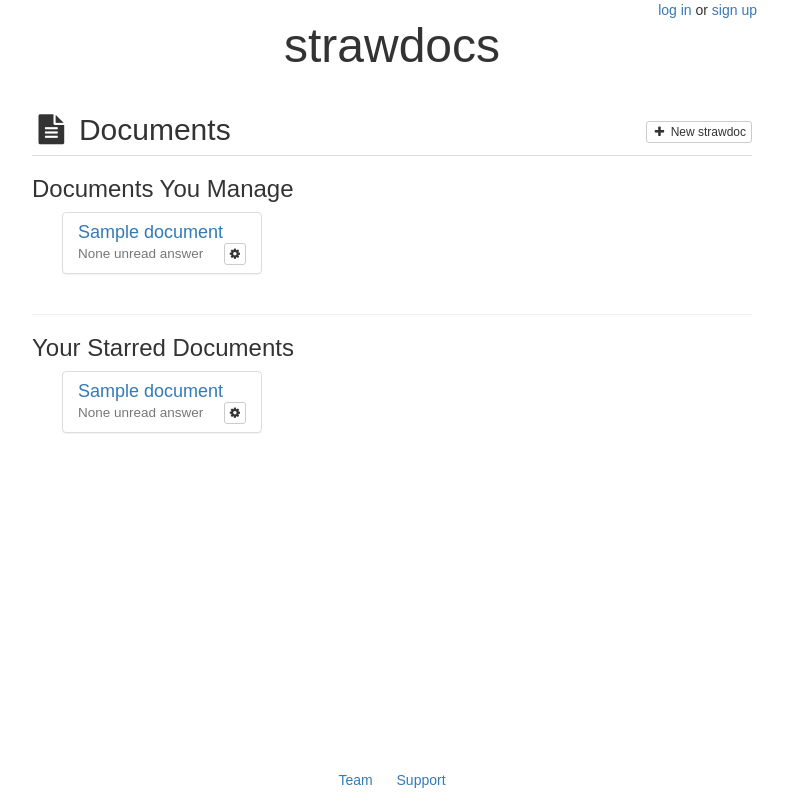
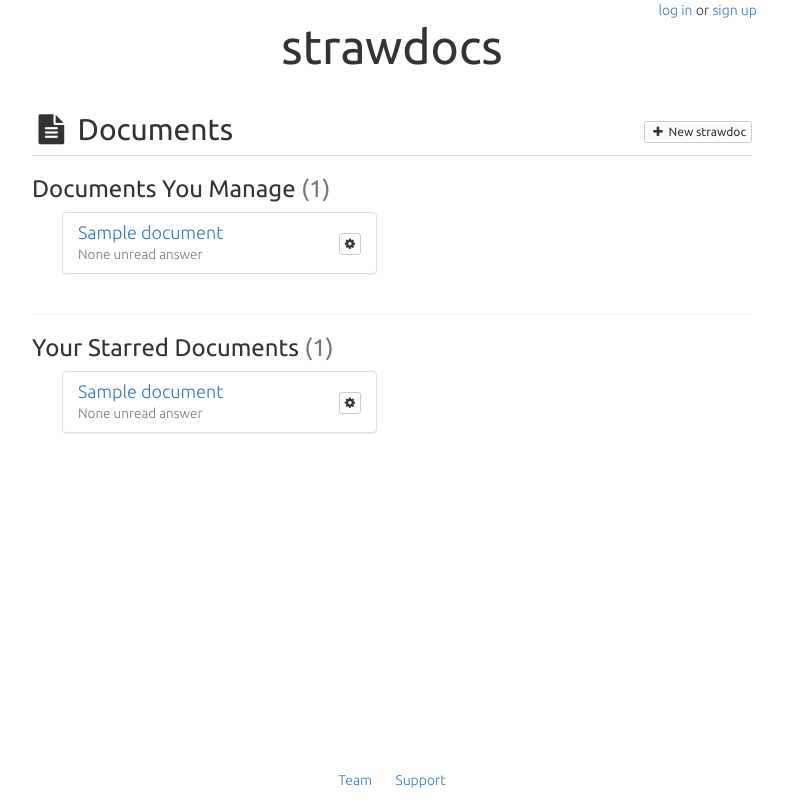
Before and after one commit to lestrato/strawdocs, a Django app: template static/templates/index.html in a window 1280 px wide. Shown: the whole page, without its empty margins (248-1036 px from the left). Run offline with Django 3.2, Linux system fonts and the light colour scheme; the template is opened without the code that fills it: most values are stand-ins (such as "Sample title", 1, 10 or a date in 2020); form fields are guessed from the names that the template uses; parts of the project's set-up code (start-up, migrations or seed data) failed here and were passed over; some libraries are stand-ins or nearby versions.

Commit message:
changed font, documents are col-xs-18, refactoring
- refactored the documents section on index.html to inherit from
  documents_section.html
- changed font to tasteful ubuntu
- css changes for index.html

```diff
--- a/static/css/strawdocs.css
+++ b/static/css/strawdocs.css
@@ -4,12 +4,26 @@ BASE
 
 /* General */
 @font-face {
-    font-family: fin;
-    src: url('./Fins-Regular.otf');
+    font-family: ubuntu;
+    src: url('./Ubuntu-R.ttf');
+}
+
+@font-face {
+    font-family: ubuntu-l;
+    src: url('./Ubuntu-L.ttf');
 }
 
 h1 {
   font-size: 48px;
+}
+
+h3 {
+  font-family: ubuntu;
+}
+
+h3 > div {
+  display: inline;
+  color: #777777;
 }
 
 html,body{
@@ -17,7 +31,7 @@ html,body{
 }
 
 body  {
-  font-family: Arial;
+  font-family: ubuntu-l;
 }
 
 a {
@@ -27,6 +41,7 @@ a {
 
 .page-header {
     border-bottom: 1px solid #ddd;
+    font-family: ubuntu;
 }
 
 .modal-dialog {
@@ -85,6 +100,7 @@ a {
 
 #header {
   margin-top: 0px;
+  font-family: ubuntu;
 }
 
 #header a {
@@ -135,6 +151,9 @@ Document
     border-bottom-right-radius: 0;
 }
 
+.rich-text {
+  font-family: Arial;
+}
 /*****************
 Team
 *****************/
--- /dev/null
+++ b/static/templates/document_section.html
@@ -0,0 +1,19 @@
+{% load number_new %}
+{% load str_to_int %}
+<div class="col-sm-18 col-xs-36">
+    <div class="panel panel-default">
+        <div class="panel-body">
+                <div class="row-fluid">
+                    <div class="col-xs-30">
+                        <h4>
+                            <a href="./doc/{{ document.slug }}">{{document.title}}</a><br>
+                            <small>{{ document|number_new:user }} unread answer{% if document|number_new:user|str_to_int != 1 %}s{% endif %}</small>
+                        </h4>
+                    </div>
+                    <div class="col-xs-6">
+                          <br><a class="btn btn-default btn-xs pull-right" href="path/to/settings" aria-label="Settings"><i class="fa fa-cog" aria-hidden="true"></i></a>
+                    </div>
+                </div>
+        </div>
+    </div>
+</div>
--- a/static/templates/index.html
+++ b/static/templates/index.html
@@ -1,6 +1,4 @@
 {% extends "base.html" %}
-{% load number_new %}
-{% load str_to_int %}
 {% block content %}
 <h2 class="page-header clearfix">
     <div class="pull-left">
@@ -18,49 +16,19 @@
 <!-- <h4>
     You're not participating in any documents yet...
 </h4> -->
-<h3>Documents You Manage</h3>
+<h3>Documents You Manage <div>({{ documents_managed.count }})</div></h3>
 <div class="container-fluid">
     {% for document in documents_managed %}
-        <div class="col-sm-12 col-xs-18">
-            <div class="panel panel-default">
-                <div class="panel-body">
-                    <div class="container-fluid">
-                        <h4 style="align-items: center;">
-                            <div class="row-fluid"><a href="./doc/{{ document.slug }}">{{document.title}}</a></div>
-                            <div class="row-fluid">
-                                <small>{{ document|number_new:user }} unread answer{% if document|number_new:user|str_to_int != 1 %}s{% endif %}</small>
-                                <a class="btn btn-default btn-xs pull-right" href="path/to/settings" aria-label="Settings"><i class="fa fa-cog" aria-hidden="true"></i></a>
-                            </div>
-                        </h4>
-                    </div>
-                </div>
-            </div>
-        </div>
+        {% include "document_section.html" with document=document %}
     {% empty %}
       <h4>you're not managing any documents...</h4>
     {% endfor %}
 </div>
 <hr>
-<h3>Your Starred Documents</h3>
+<h3>Your Starred Documents <div>({{ user_document_followings.count }})</div></h3>
 <div class="container-fluid">
   {% for following in user_document_followings %}
-    {% with following.document as document %}
-      <div class="col-sm-12 col-xs-18">
-          <div class="panel panel-default">
-              <div class="panel-body">
-                  <div class="container-fluid">
-                      <h4 style="align-items: center;">
-                          <div class="row-fluid"><a href="./doc/{{ document.slug }}">{{document.title}}</a></div>
-                          <div class="row-fluid">
-                              <small>{{ document|number_new:user }} unread answer{% if document|number_new:user|str_to_int != 1 %}s{% endif %}</small>
-                              <a class="btn btn-default btn-xs pull-right" href="path/to/settings" aria-label="Settings"><i class="fa fa-cog" aria-hidden="true"></i></a>
-                          </div>
-                      </h4>
-                  </div>
-              </div>
-          </div>
-      </div>
-    {% endwith %}
+    {% include "document_section.html" with document=following.document %}
   {% empty %}
     <h4>you haven't starred any documents...</h4>
   {% endfor %}
```
Also changed, not shown: static/css/Ubuntu-L.ttf (added), static/css/Ubuntu-R.ttf (added).
